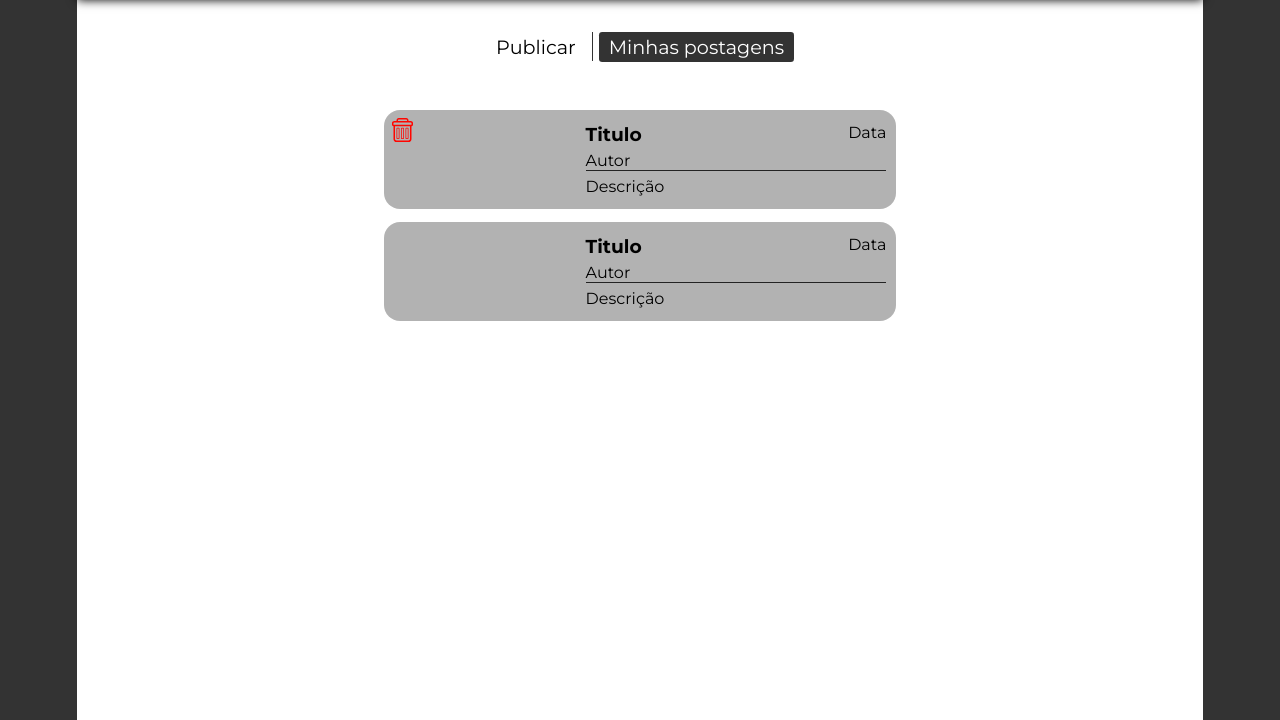
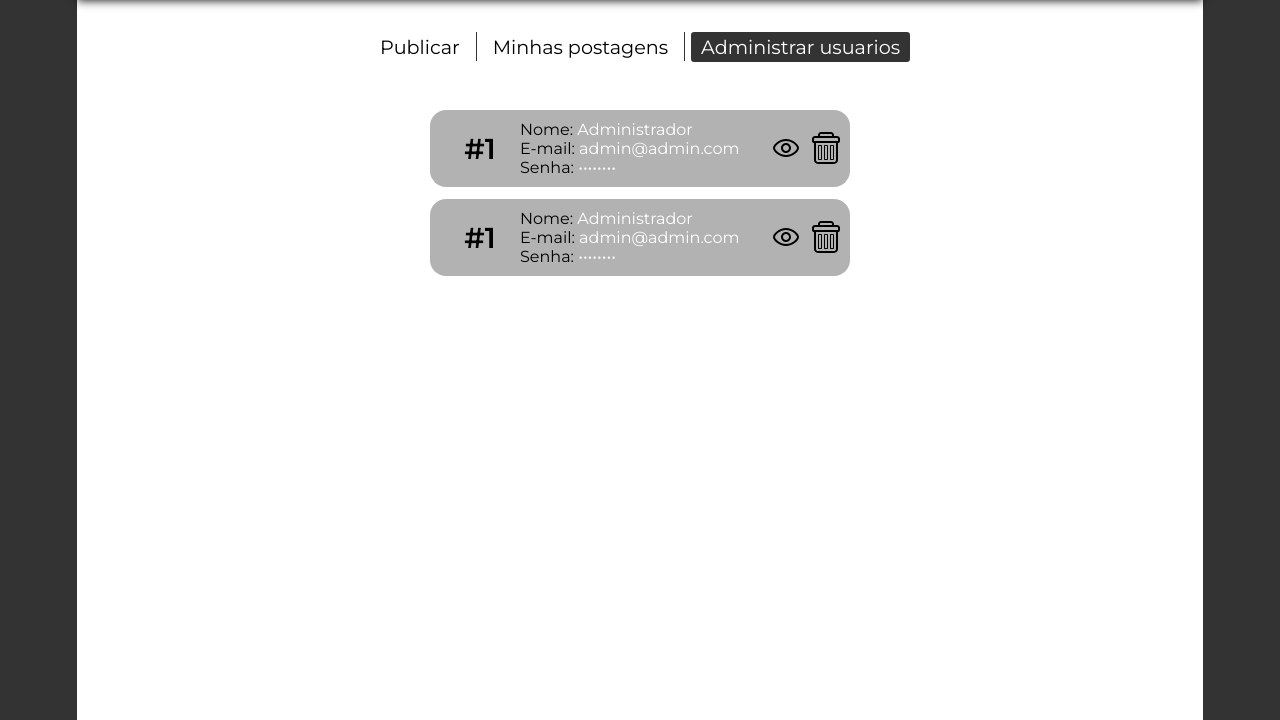
Before and after one commit to araujorafael9201/rabisco-galeria, a PHP site: page /profile.html in a window 1280 px wide. Shown: the part 80-800 px from the top of the page. Run offline with PHP 8.4, Linux system fonts and the light colour scheme; some libraries are stand-ins or nearby versions; some web fonts are replaced.

Commit message:
added admin managment (incomplete)

```diff
--- a/css/profile.css
+++ b/css/profile.css
@@ -60,6 +60,11 @@ main input#publications:checked
     background-color: var(--primary-color);
     color: var(--secondary-color);
 }
+main input#manage:checked
+  ~ .nav label[for="manage"] {
+    background-color: var(--primary-color);
+    color: var(--secondary-color);
+}
 main .tab {
     display: none;
 }
@@ -67,10 +72,6 @@ main .tab {
 /*** PUBLISH TAB ***/
 main input#publish:checked
   ~ #publish {
-    display: block;
-}
-main input#publications:checked
-  ~ #publications {
     display: block;
 }
 main .tab form {
@@ -126,6 +127,10 @@ main .tab form.publish #imageName {
 
 
 /*** PUBLICATIONS TAB ***/
+main input#publications:checked
+  ~ #publications {
+    display: block;
+}
 main #publications .posts .post {
     display: grid;
     background-color: var(--tertiary-color);
@@ -177,13 +182,65 @@ main #publications .posts .post #deleteButton img {
     height: 100%;
     object-fit: cover;
     cursor: pointer;
-    filter: invert(13%)
-            sepia(87%)
-            saturate(5970%)
-            hue-rotate(358deg)
-            brightness(107%)
-            contrast(112%);
 }
+
+/*** MANAGE TAB ***/
+main input#manage:checked
+~ #manage {
+    display: block;
+}
+main #manage .users .user {
+    display: grid;
+    background-color: var(--tertiary-color);
+    grid-template-columns: 5rem 20rem;
+    overflow: hidden;
+    border-radius: 1rem;
+    margin-bottom: 0.8rem;
+    padding: 0.6rem;
+    position: relative;
+}
+main #manage .users .user .id-container {
+    display: flex;
+    justify-content: center;
+    align-items: center;
+    font-size: 1.8rem;
+    font-weight: 600;
+}
+main #manage .users .user .option {
+    position: absolute;
+    display: flex;
+    align-items: center;
+    top: 0;
+    right: 0;
+    bottom: 0;
+    padding-right: 0.5rem;
+    gap: 0.5rem;
+}
+main #manage .users .user .option > * {
+    height: 2rem;
+    aspect-ratio: 1/1;
+    background-position: center;
+    background-repeat: no-repeat;
+    background-size: contain;
+}
+main #manage .users .user .option #showPassword {
+    background-image: url(../img/eye-open.svg);
+}
+main #manage .users .user .option .close#showPassword {
+    background-image: url(../img/eye-closed.svg);
+}
+main #manage .users .user .option #deleteUser {
+    background-image: url(../img/trash.svg);
+}
+main #manage .users .user .info .name span,
+main #manage .users .user .info .email span,
+main #manage .users .user .info .password input {
+    font-size: 1em;
+    border: none;
+    background: none;
+    color: var(--secondary-color);
+}
+
 
 /*** UTILITY CLASSES ***/
 .hide {
--- a/js/profile.js
+++ b/js/profile.js
@@ -12,3 +12,22 @@ imageInput.addEventListener("change", () => {
 deleteButton.addEventListener("click", () => {
     console.log("Deletar publicação")
 })
+
+/*** If admin ***/
+const passwordToggleInputs = document.querySelectorAll("#showPasswordInput")
+passwordToggleInputs.forEach((toggle) => {
+    toggle.addEventListener("click", passwordToggle)
+})
+function passwordToggle() {
+    const showHideIcon = this.parentElement
+
+    // el < label < option - info > password > input
+    const referencePasswordInput =
+        this.parentElement
+            .parentElement
+            .previousElementSibling
+            .querySelector(".info .password > input")
+
+    referencePasswordInput.type = this.checked ? "text" : "password"
+    showHideIcon.classList.toggle("close")
+}
--- a/profile.html
+++ b/profile.html
@@ -6,7 +6,7 @@
     <meta name="viewport" content="width=device-width, initial-scale=1.0">
     <title>Minha conta</title>
 
-    <!-- INDEX STYLE -->
+    <!-- PROFILE STYLE -->
     <link rel="stylesheet" href="css/profile.css">
 
     <!-- HEADER STYLE -->
@@ -40,13 +40,17 @@
 <main>
     <!-- TAB SELECTOR -->
     <input type="radio" name="tabs" id="publish">
-    <input type="radio" name="tabs" id="publications" checked>
+    <input type="radio" name="tabs" id="publications">
+    <input type="radio" name="tabs" id="manage" checked>
 
     <!-- TAB LABELS -->
     <div class="nav">
         <label for="publish">Publicar</label>
         <div class="vl"></div>
         <label for="publications">Minhas postagens</label>
+        <!-- if is admin user -->
+        <div class="vl"></div>
+        <label for="manage">Administrar usuarios</label>
     </div>
 
     <!-- ACTUAL TABS -->
@@ -91,6 +95,49 @@
             </div>
         </div>
     </div>
+
+    <div class="tab" id="manage">
+        <div class="users">
+            <div class="user">
+                <div class="id-container">
+                    #<span id="id">1</span>
+                </div>
+                <div class="info">
+                    <p class="name">Nome: <span>Administrador</span></p>
+                    <p class="email">E-mail: <span>admin@admin.com</span></p>
+                    <p class="password">
+                        Senha:
+                        <input type="password" value="12345678" disabled>
+                    </p>
+                </div>
+                <div class="option">
+                    <label id="showPassword">
+                        <input type="checkbox" id="showPasswordInput" class="hide">
+                    </label>
+                    <div id="deleteUser"></div>
+                </div>
+            </div>
+            <div class="user">
+                <div class="id-container">
+                    #<span id="id">1</span>
+                </div>
+                <div class="info">
+                    <p class="name">Nome: <span>Administrador</span></p>
+                    <p class="email">E-mail: <span>admin@admin.com</span></p>
+                    <p class="password">
+                        Senha:
+                        <input type="password" value="12345678" disabled>
+                    </p>
+                </div>
+                <div class="option">
+                    <label id="showPassword">
+                        <input type="checkbox" id="showPasswordInput" class="hide">
+                    </label>
+                    <div id="deleteUser"></div>
+                </div>
+            </div>
+        </div>
+    </div>
 </main>
 
 </body>
```
